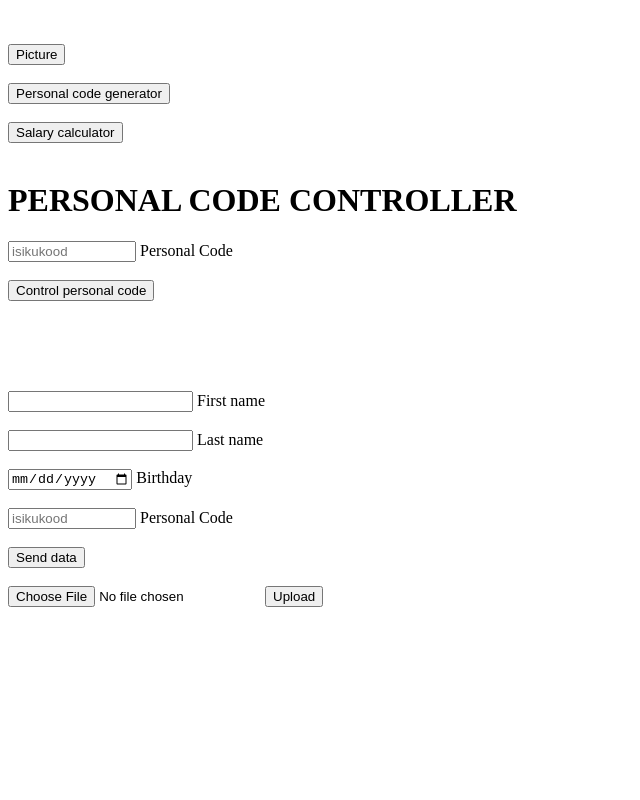
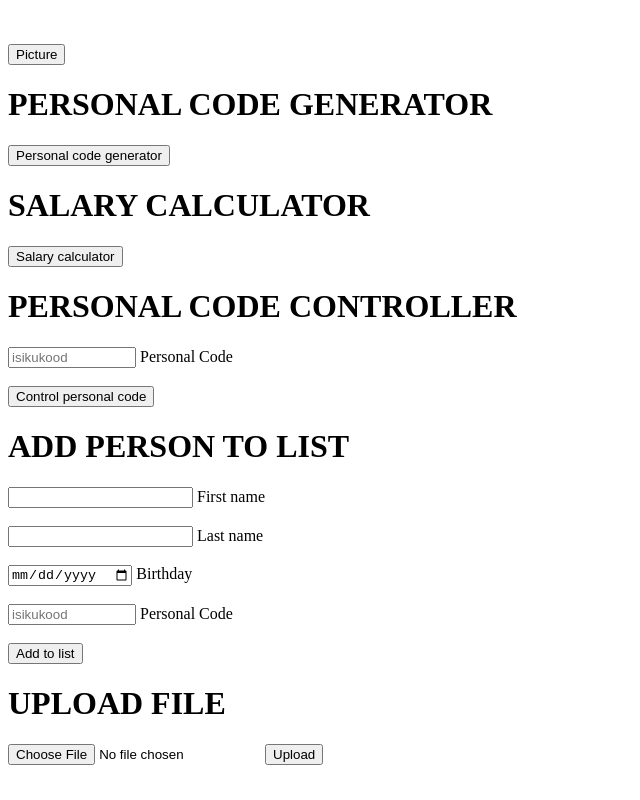
Before and after one commit to sergeijagur/HTTPserver, a website: page html_files/main.html in a window 1280 px wide. Shown: the whole page, without its empty margins (0-640 px from the left). Drawn offline with Linux system fonts and the light colour scheme.

```diff
--- a/html_files/main.html
+++ b/html_files/main.html
@@ -11,17 +11,19 @@
 <br>
 <button value="" onclick="window.location.href='../pictures/photo.jpeg'">Picture</button>
 <br>
-<br>
+<h1>
+    PERSONAL CODE GENERATOR
+</h1>
 <button value="" onclick="window.location.href='http://localhost:8080/personal-code-generator'">Personal code generator</button>
 <br>
-<br>
+<h1>
+    SALARY CALCULATOR
+</h1>
 <button value="" onclick="window.location.href='http://localhost:8080/salary-calculator'">Salary calculator</button>
-<br>
 <br>
 <h1>
     PERSONAL CODE CONTROLLER
 </h1>
-
 <form action="" method="GET">
     <input type="number" id="personalcode" name="personalcode" required  placeholder="isikukood" min="1000000000" max="99999999999">
     <label for="personalcode">Personal Code</label>
@@ -29,13 +31,10 @@
     <br>
     <button type="submit" id="submit">Control personal code</button>
     <br>
-    <br>
-    <br>
-    <br>
-    <br>
-    <br>
 </form>
-
+<h1>
+    ADD PERSON TO LIST
+</h1>
 <form action="" method="POST">
     <input type="text" name="firstName" id="firstName">
     <lab for="firstName">First name</lab>
@@ -53,11 +52,12 @@
     <label for="pk">Personal Code</label>
     <br>
     <br>
-    <button type="submit" id="sbm">Send data</button>
-    <br>
+    <button type="submit" id="sbm">Add to list</button>
     <br>
 </form>
-
+<h1>
+    UPLOAD FILE
+</h1>
 <form method="POST" action="fileuploadservlet" enctype="multipart/form-data">
     <input type="file" name="file" />
     <input type="submit" value="Upload" />
```
Also changed, not shown: html_files/pictures/404.jpeg (added), 2 other files.
